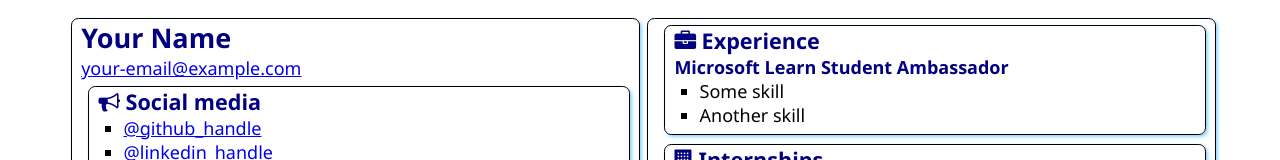
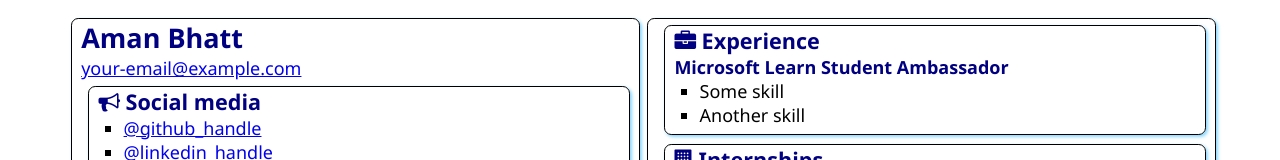
Before and after one commit to bhattaman0001/SATechnicalOnboarding, a plain HTML site: page src/index.html in a window 1280 px wide. Shown: the top 160 px of the page. Drawn offline with Linux system fonts and the light colour scheme.

Commit message:
Update index.html
updated

```diff
--- a/src/index.html
+++ b/src/index.html
@@ -12,7 +12,7 @@
 <body>
     <main>
         <article class="box">
-            <h1>Your Name</h1>
+            <h1>Aman Bhatt</h1>
             <div><a href="mailto:your.email@example.com">your-email@example.com</a></div>
 
             <section class="box">
```
